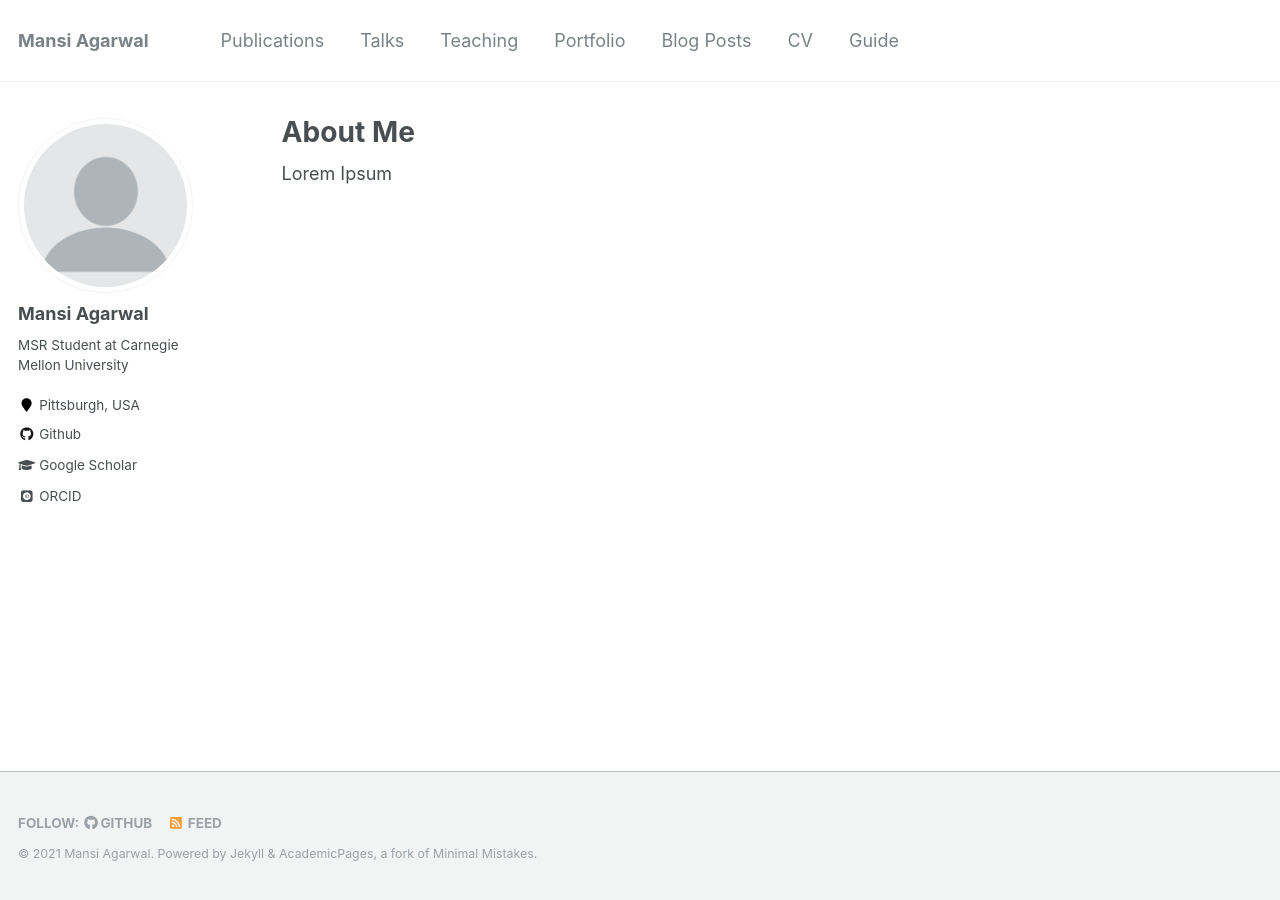
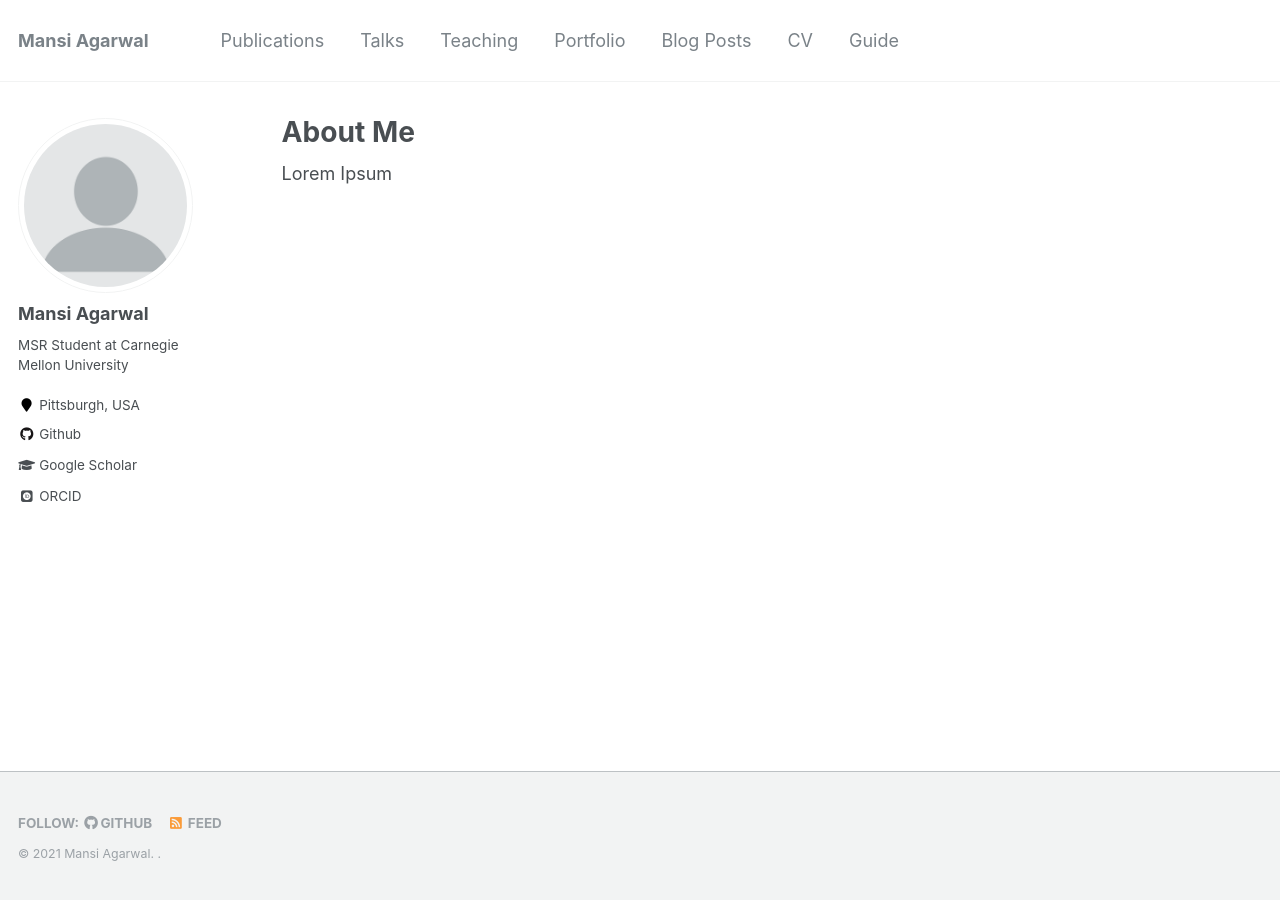
Before and after one commit to MansiAgarwal11/MansiAgarwal11.github.io, a Jekyll site: the page built from _pages/about.md, in a window 1280 px wide. Built offline with Jekyll 4.4.1, drawn with Linux system fonts in a browser that asks for light colours; some web fonts are replaced.

Commit message:
Update footer.html

```diff
--- a/_includes/footer.html
+++ b/_includes/footer.html
@@ -21,4 +21,4 @@
   </ul>
 </div>
 
-<div class="page__footer-copyright">&copy; {{ site.time | date: '%Y' }} {{ site.name | default: site.title }}. {{ site.data.ui-text[site.locale].powered_by | default: "Powered by" }} <a href="http://jekyllrb.com" rel="nofollow">Jekyll</a> &amp; <a href="https://github.com/academicpages/academicpages.github.io">AcademicPages</a>, a fork of <a href="https://mademistakes.com/work/minimal-mistakes-jekyll-theme/" rel="nofollow">Minimal Mistakes</a>.</div>
+<div class="page__footer-copyright">&copy; {{ site.time | date: '%Y' }} {{ site.name | default: site.title }}. </a>.</div>
```
